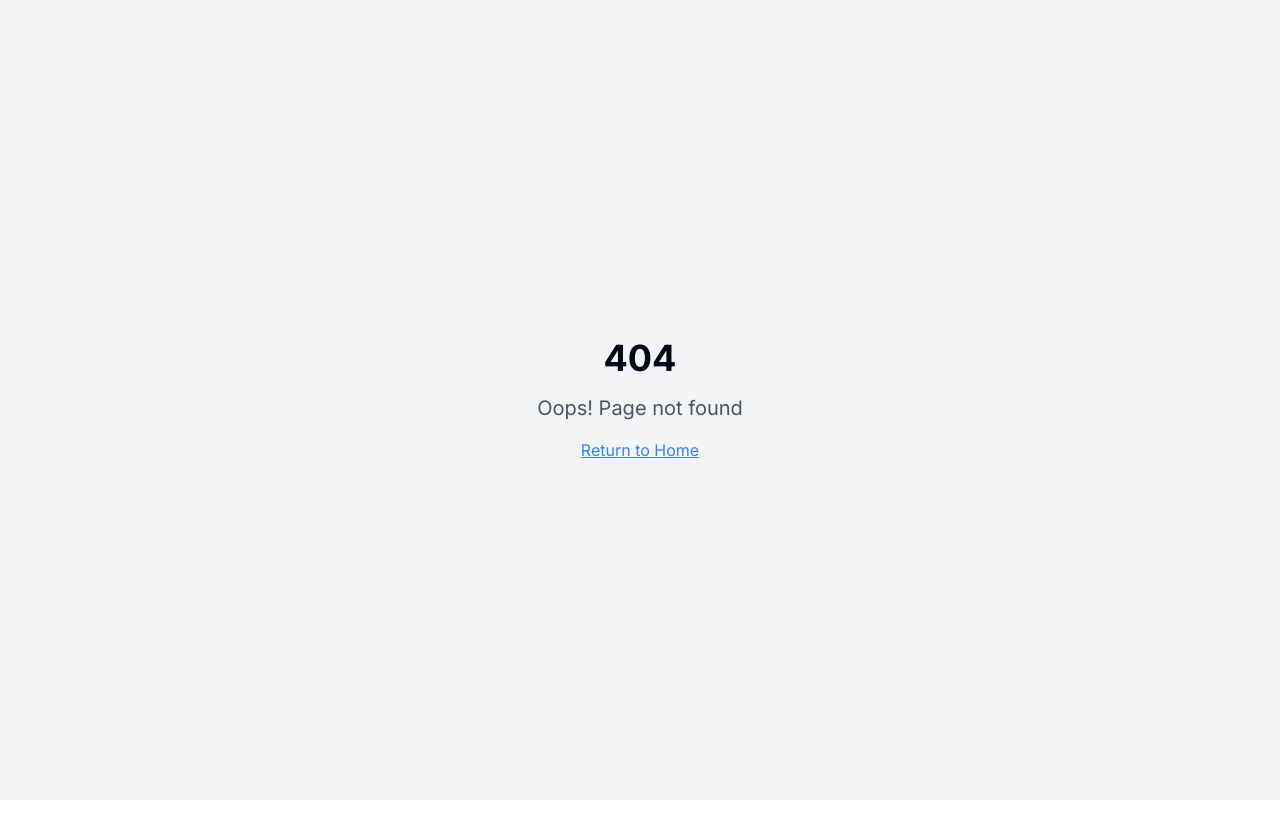
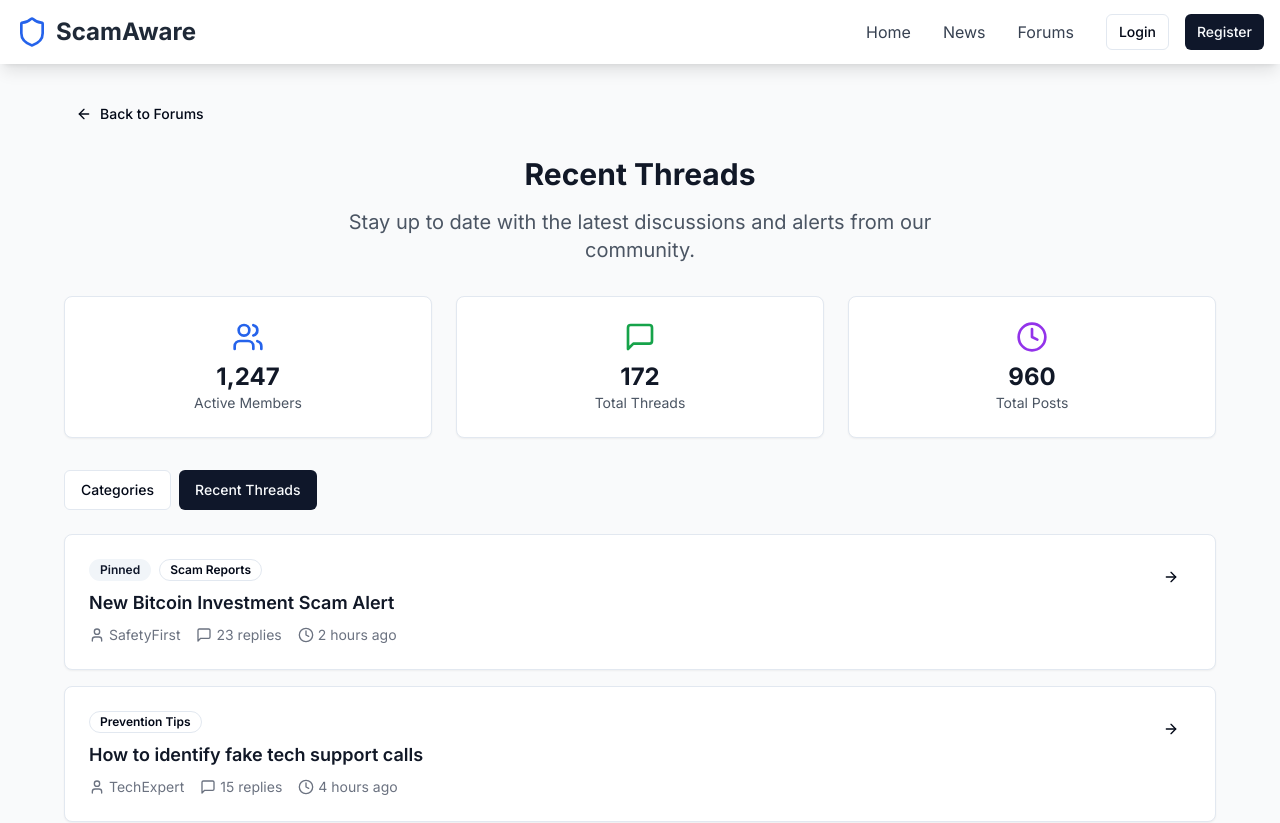
Before and after one commit to HoneyCat6/scamaware-guardian-hub, a React (Vite) app: page /forums/recent in a window 1280 px wide. Before the commit this address had no page. Shown: the top 823 px of the page. Before the commit the page ends 800 px from the top, so only its background shows below. Built offline with nearby package versions, Linux system fonts and the light colour scheme.

Commit message:
Fix: Implement /forums/recent functionality
Implement the /forums/recent route to display recent threads.

```diff
--- a/src/App.tsx
+++ b/src/App.tsx
@@ -13,6 +13,7 @@ import Article from "./pages/Article";
 import CreateArticle from "./pages/CreateArticle";
 import EditArticle from "./pages/EditArticle";
 import Forums from "./pages/Forums";
+import RecentThreads from "./pages/RecentThreads";
 import ForumThread from "./pages/ForumThread";
 import CreateThread from "./pages/CreateThread";
 import AdminPanel from "./pages/AdminPanel";
@@ -36,6 +37,7 @@ const App = () => (
             <Route path="/create-article" element={<CreateArticle />} />
             <Route path="/edit-article/:id" element={<EditArticle />} />
             <Route path="/forums" element={<Forums />} />
+            <Route path="/forums/recent" element={<RecentThreads />} />
             <Route path="/forums/thread/:id" element={<ForumThread />} />
             <Route path="/forums/create-thread" element={<CreateThread />} />
             <Route path="/admin" element={<AdminPanel />} />
--- /dev/null
+++ b/src/pages/RecentThreads.tsx
@@ -0,0 +1,275 @@
+
+import { useState } from "react";
+import { Link } from "react-router-dom";
+import { MessageSquare, Users, Clock, Plus, ArrowRight, User, ArrowLeft } from "lucide-react";
+import { Button } from "@/components/ui/button";
+import { Card, CardContent } from "@/components/ui/card";
+import { Badge } from "@/components/ui/badge";
+import Header from "@/components/Header";
+import Footer from "@/components/Footer";
+import { useAuth } from "@/hooks/useAuth";
+
+// Mock recent threads data
+const recentThreads = [
+  {
+    id: 1,
+    title: "New Bitcoin Investment Scam Alert",
+    author: "SafetyFirst",
+    replies: 23,
+    lastPost: "2 hours ago",
+    category: "Scam Reports",
+    isPinned: true
+  },
+  {
+    id: 2,
+    title: "How to identify fake tech support calls",
+    author: "TechExpert",
+    replies: 15,
+    lastPost: "4 hours ago",
+    category: "Prevention Tips",
+    isPinned: false
+  },
+  {
+    id: 3,
+    title: "Received suspicious email from 'bank'",
+    author: "NewUser123",
+    replies: 8,
+    lastPost: "6 hours ago",
+    category: "Scam Reports",
+    isPinned: false
+  },
+  {
+    id: 4,
+    title: "Recovery after falling for romance scam",
+    author: "StayStrong",
+    replies: 31,
+    lastPost: "8 hours ago",
+    category: "Support & Recovery",
+    isPinned: false
+  },
+  {
+    id: 5,
+    title: "Best practices for online shopping safety",
+    author: "SecureShop",
+    replies: 19,
+    lastPost: "1 day ago",
+    category: "Prevention Tips",
+    isPinned: false
+  },
+  {
+    id: 6,
+    title: "Phishing attempt through WhatsApp",
+    author: "WarningBell",
+    replies: 12,
+    lastPost: "1 day ago",
+    category: "Scam Reports",
+    isPinned: false
+  },
+  {
+    id: 7,
+    title: "How to protect elderly family members",
+    author: "FamilyFirst",
+    replies: 27,
+    lastPost: "2 days ago",
+    category: "Prevention Tips",
+    isPinned: false
+  },
+  {
+    id: 8,
+    title: "Fake charity scam during holidays",
+    author: "GiveSafely",
+    replies: 16,
+    lastPost: "2 days ago",
+    category: "Scam Reports",
+    isPinned: false
+  }
+];
+
+const RecentThreads = () => {
+  const { user } = useAuth();
+  const [isLoading, setIsLoading] = useState(false);
+  const [error, setError] = useState<string | null>(null);
+
+  const canCreateThreads = Boolean(user);
+  const canModerate = user && (user.role === 'moderator' || user.role === 'admin');
+
+  if (error) {
+    return (
+      <div className="min-h-screen bg-gray-50">
+        <Header />
+        <div className="container mx-auto px-4 py-8 text-center">
+          <h1 className="text-2xl font-bold text-red-600 mb-4">Error Loading Recent Threads</h1>
+          <p className="text-gray-600 mb-4">{error}</p>
+          <Button onClick={() => window.location.reload()}>
+            Try Again
+          </Button>
+        </div>
+        <Footer />
+      </div>
+    );
+  }
+
+  return (
+    <div className="min-h-screen bg-gray-50">
+      <Header />
+
+      <div className="container mx-auto px-4 py-8">
+        <div className="max-w-6xl mx-auto">
+          {/* Breadcrumb */}
+          <div className="flex items-center gap-2 mb-6">
+            <Link to="/forums">
+              <Button variant="ghost" size="sm" className="flex items-center gap-2">
+                <ArrowLeft className="w-4 h-4" />
+                Back to Forums
+              </Button>
+            </Link>
+          </div>
+
+          <div className="text-center mb-8">
+            <h1 className="text-3xl font-bold text-gray-900 mb-4">Recent Threads</h1>
+            <p className="text-xl text-gray-600 max-w-2xl mx-auto">
+              Stay up to date with the latest discussions and alerts from our community.
+            </p>
+            {canModerate && (
+              <div className="mt-4 p-3 bg-blue-50 rounded-lg">
+                <p className="text-sm text-blue-700">
+                  You have {user?.role} privileges. You can moderate discussions and manage content.
+                </p>
+              </div>
+            )}
+          </div>
+
+          {/* Forum Stats */}
+          <div className="grid grid-cols-1 md:grid-cols-3 gap-6 mb-8">
+            <Card>
+              <CardContent className="p-6 text-center">
+                <Users className="w-8 h-8 text-blue-600 mx-auto mb-2" />
+                <div className="text-2xl font-bold text-gray-900">1,247</div>
+                <div className="text-sm text-gray-600">Active Members</div>
+              </CardContent>
+            </Card>
+            <Card>
+              <CardContent className="p-6 text-center">
+                <MessageSquare className="w-8 h-8 text-green-600 mx-auto mb-2" />
+                <div className="text-2xl font-bold text-gray-900">172</div>
+                <div className="text-sm text-gray-600">Total Threads</div>
+              </CardContent>
+            </Card>
+            <Card>
+              <CardContent className="p-6 text-center">
+                <Clock className="w-8 h-8 text-purple-600 mx-auto mb-2" />
+                <div className="text-2xl font-bold text-gray-900">960</div>
+                <div className="text-sm text-gray-600">Total Posts</div>
+              </CardContent>
+            </Card>
+          </div>
+
+          {/* Action Bar */}
+          <div className="flex flex-col sm:flex-row justify-between items-center mb-6 gap-4">
+            <div className="flex space-x-2">
+              <Link to="/forums">
+                <Button variant="outline">
+                  Categories
+                </Button>
+              </Link>
+              <Button variant="default">
+                Recent Threads
+              </Button>
+            </div>
+            {canCreateThreads && (
+              <Link to="/forums/create-thread">
+                <Button className="flex items-center gap-2">
+                  <Plus className="w-4 h-4" />
+                  New Thread
+                </Button>
+              </Link>
+            )}
+          </div>
+
+          {isLoading ? (
+            <div className="text-center py-8">
+              <div className="animate-spin rounded-full h-12 w-12 border-b-2 border-blue-600 mx-auto"></div>
+              <p className="mt-4 text-gray-600">Loading recent threads...</p>
+            </div>
+          ) : (
+            <div className="space-y-4">
+              {recentThreads.map((thread) => (
+                <Card key={thread.id} className="hover:shadow-lg transition-shadow">
+                  <CardContent className="p-6">
+                    <div className="flex items-start justify-between">
+                      <div className="flex-1">
+                        <div className="flex items-center gap-2 mb-2">
+                          {thread.isPinned && (
+                            <Badge variant="secondary" className="text-xs">
+                              Pinned
+                            </Badge>
+                          )}
+                          <Badge variant="outline" className="text-xs">
+                            {thread.category}
+                          </Badge>
+                          {canModerate && (
+                            <Badge variant="outline" className="text-xs bg-yellow-50 text-yellow-700">
+                              Mod Tools
+                            </Badge>
+                          )}
+                        </div>
+                        <Link to={`/forums/thread/${thread.id}`}>
+                          <h3 className="text-lg font-semibold text-gray-900 hover:text-blue-600 transition-colors mb-2">
+                            {thread.title}
+                          </h3>
+                        </Link>
+                        <div className="flex items-center gap-4 text-sm text-gray-500">
+                          <div className="flex items-center gap-1">
+                            <User className="w-4 h-4" />
+                            <span>{thread.author}</span>
+                          </div>
+                          <div className="flex items-center gap-1">
+                            <MessageSquare className="w-4 h-4" />
+                            <span>{thread.replies} replies</span>
+                          </div>
+                          <div className="flex items-center gap-1">
+                            <Clock className="w-4 h-4" />
+                            <span>{thread.lastPost}</span>
+                          </div>
+                        </div>
+                      </div>
+                      <Link to={`/forums/thread/${thread.id}`}>
+                        <Button variant="ghost" size="sm">
+                          <ArrowRight className="w-4 h-4" />
+                        </Button>
+                      </Link>
+                    </div>
+                  </CardContent>
+                </Card>
+              ))}
+            </div>
+          )}
+
+          {/* Login Prompt for Guests */}
+          {!user && (
+            <Card className="mt-8">
+              <CardContent className="p-6 text-center">
+                <h3 className="text-lg font-semibold text-gray-900 mb-2">Join the Discussion</h3>
+                <p className="text-gray-600 mb-4">
+                  Sign up or log in to participate in our community discussions, create threads, and help others stay safe online.
+                </p>
+                <div className="flex justify-center gap-4">
+                  <Link to="/login">
+                    <Button variant="outline">Login</Button>
+                  </Link>
+                  <Link to="/register">
+                    <Button>Sign Up</Button>
+                  </Link>
+                </div>
+              </CardContent>
+            </Card>
+          )}
+        </div>
+      </div>
+
+      <Footer />
+    </div>
+  );
+};
+
+export default RecentThreads;
```
